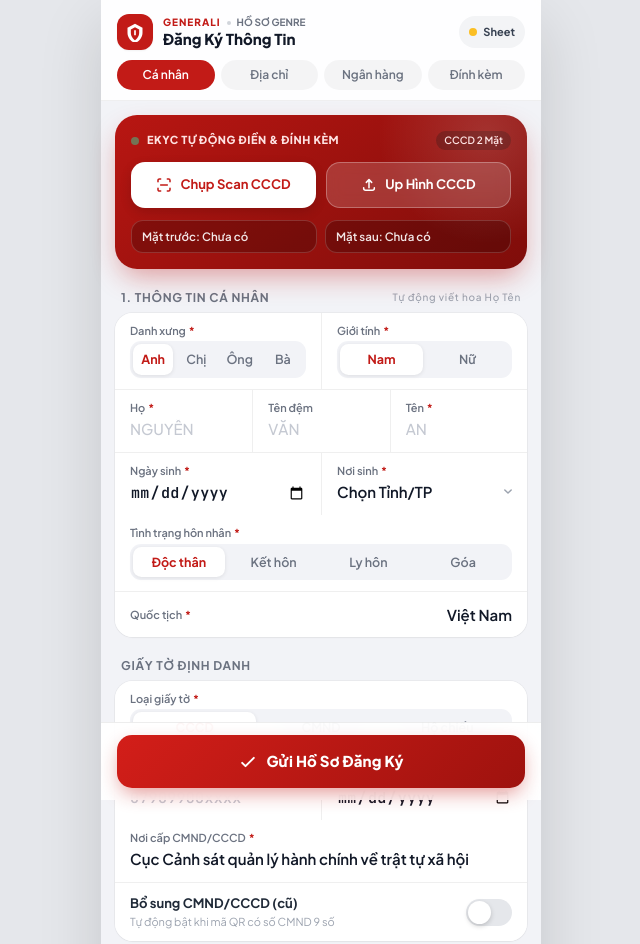
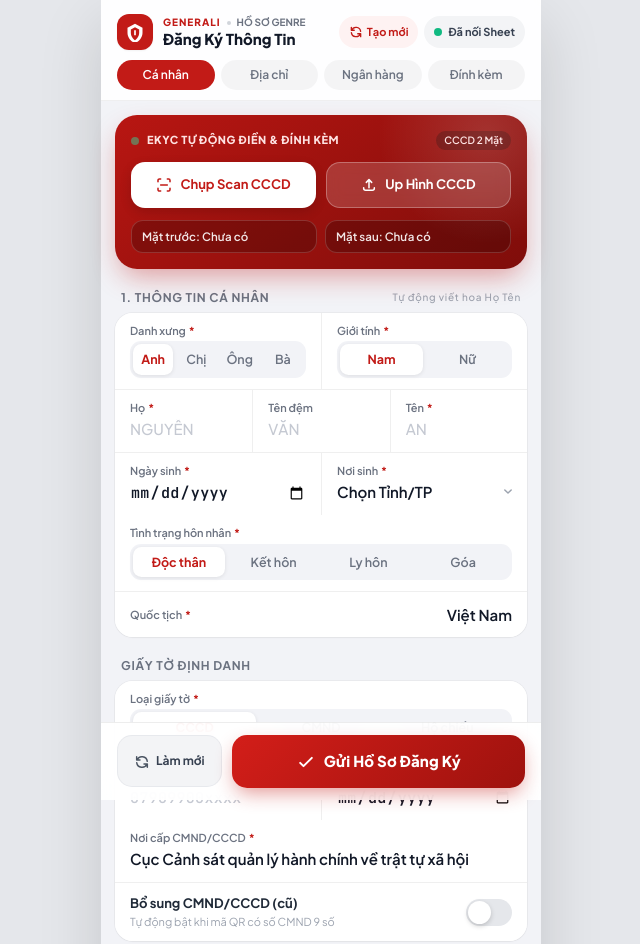
Before and after one commit to Thaichausg/generali-genre-ekyc, a plain HTML site: page index.html in a window 1280 px wide. Shown: the top 944 px of the page, without its empty margins (319-959 px from the left). Drawn offline with nearby package versions, Linux system fonts and the light colour scheme.

Commit message:
Configure live Google Apps Script Web App URL and add Reset button

```diff
--- a/index.html
+++ b/index.html
@@ -56,12 +56,21 @@
                     </div>
                 </div>
 
-                <!-- Nút Cài đặt Sheet / QR -->
+                <!-- Cụm nút Tạo mới (Reset) & Cài đặt Sheet / QR -->
+                <div class="flex items-center gap-1.5">
+                    <button type="button" onclick="confirmResetForm()" class="h-8 px-2.5 rounded-full bg-red-50 active:bg-red-100 text-[#C21B17] text-[11px] font-bold flex items-center gap-1 transition" title="Xóa trắng để tạo hồ sơ mới">
+                        <svg class="w-3.5 h-3.5" fill="none" stroke="currentColor" stroke-width="2.3" viewBox="0 0 24 24">
+                            <path stroke-linecap="round" stroke-linejoin="round" d="M4 4v5h.582m15.356 2A8.001 8.001 0 004.582 9m0 0H9m11 11v-5h-.581m0 0a8.003 8.003 0 01-15.357-2m15.357 2H15" />
+                        </svg>
+                        <span>Tạo mới</span>
+                    </button>
+
                     <button type="button" onclick="toggleSettingsModal(true)" class="h-8 px-2.5 rounded-full bg-gray-100 active:bg-gray-200 text-gray-700 text-[11px] font-bold flex items-center gap-1.5 transition">
                         <span id="sheetConnectionStatus" class="flex items-center">
                             <span class="w-2 h-2 rounded-full bg-amber-400 inline-block mr-1.5"></span>Sheet
                         </span>
                     </button>
+                </div>
             </div>
 
             <!-- Thanh Pill chuyển nhanh 4 vùng -->
@@ -525,14 +534,23 @@
             </form>
         </main>
 
-        <!-- 3. THANH NÚT GỬI CỐ ĐỊNH ĐÁY MÀN HÌNH (STICKY NATIVE BOTTOM BAR) -->
+        <!-- 3. THANH NÚT GỬI & RESET CỐ ĐỊNH ĐÁY MÀN HÌNH (STICKY NATIVE BOTTOM BAR) -->
         <div id="bottomActionBar" class="native-bottom-bar">
-            <button type="button" id="btnSubmitForm" onclick="submitGenreForm()" class="native-submit-btn">
+            <div class="flex items-center gap-2.5">
+                <button type="button" onclick="confirmResetForm()" class="shrink-0 h-[52px] px-4 rounded-[15px] bg-gray-100 active:bg-gray-200 text-gray-700 font-bold text-xs flex items-center justify-center gap-1.5 border border-gray-200/80 transition">
+                    <svg class="w-4 h-4 text-gray-600" fill="none" stroke="currentColor" stroke-width="2.2" viewBox="0 0 24 24">
+                        <path stroke-linecap="round" stroke-linejoin="round" d="M4 4v5h.582m15.356 2A8.001 8.001 0 004.582 9m0 0H9m11 11v-5h-.581m0 0a8.003 8.003 0 01-15.357-2m15.357 2H15" />
+                    </svg>
+                    <span>Làm mới</span>
+                </button>
+
+                <button type="button" id="btnSubmitForm" onclick="submitGenreForm()" class="native-submit-btn flex-1">
                     <svg class="w-5 h-5" fill="none" stroke="currentColor" stroke-width="2.4" viewBox="0 0 24 24">
                         <path stroke-linecap="round" stroke-linejoin="round" d="M5 13l4 4L19 7" />
                     </svg>
                     <span>Gửi Hồ Sơ Đăng Ký</span>
                 </button>
+            </div>
         </div>
 
         <!-- =========================================================
--- a/js/app.js
+++ b/js/app.js
@@ -9,7 +9,7 @@ const GENRE_CONFIG = {
     SPREADSHEET_ID: '1MRgOcAVzDqfZy4VbH2Xt_noqCaGX6HWBoFZY5ydnAWY',
     SHEET_NAME: 'Danh_Sach_Tong_Hop',
     LIVE_APP_URL: 'https://generali-genre-ekyc.vercel.app/',
-    DEFAULT_SCRIPT_URL: ''
+    DEFAULT_SCRIPT_URL: 'https://script.google.com/macros/s/AKfycbwshMtmAeufWH2gJ53AhmvuhkipbHwxzWsAITU7fnrtNzQj9B0VyhkNWi6YIfnK4i3Fgw/exec'
 };
 
 document.addEventListener('DOMContentLoaded', () => {
@@ -556,16 +556,26 @@ function downloadLastSubmissionCSV() {
     URL.revokeObjectURL(url);
 }
 
+function confirmResetForm() {
+    resetForNewRegistration();
+    showToast('Đã làm mới toàn bộ form để tạo hồ sơ mới!', 'info');
+}
+
 function resetForNewRegistration() {
+    localStorage.removeItem('GENRE_FORM_DRAFT');
     document.getElementById('genreRegistrationForm').reset();
+    document.getElementById('oldIdSection')?.classList.add('hidden');
     selectSegmented('danhXung', 'Anh');
     selectSegmented('gioiTinh', 'Nam');
     selectSegmented('tinhTrangHonNhan', 'Độc thân');
     selectSegmented('loaiGiayTo', 'Căn cước Công dân');
     document.querySelectorAll('#popularBankChips .bank-chip').forEach(b => b.classList.remove('active'));
+    document.querySelectorAll('.native-cell.has-error').forEach(c => c.classList.remove('has-error'));
+    document.querySelectorAll('.field-error-msg').forEach(e => e.classList.add('hidden'));
 
     window.cccdScanner.removeImage('front');
     window.cccdScanner.removeImage('back');
+    window.cccdScanner.extractedData = {};
     document.getElementById('scanExtractResultBanner')?.classList.add('hidden');
     const tenTKInput = document.getElementById('tenTaiKhoan');
     if (tenTKInput) delete tenTKInput.dataset.manualEdited;
```
Lines whose indentation alone changed are shown as unchanged.
